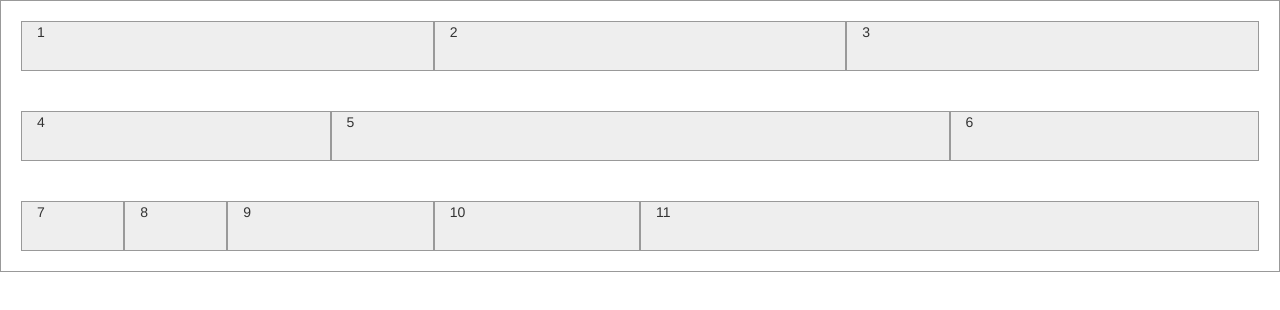
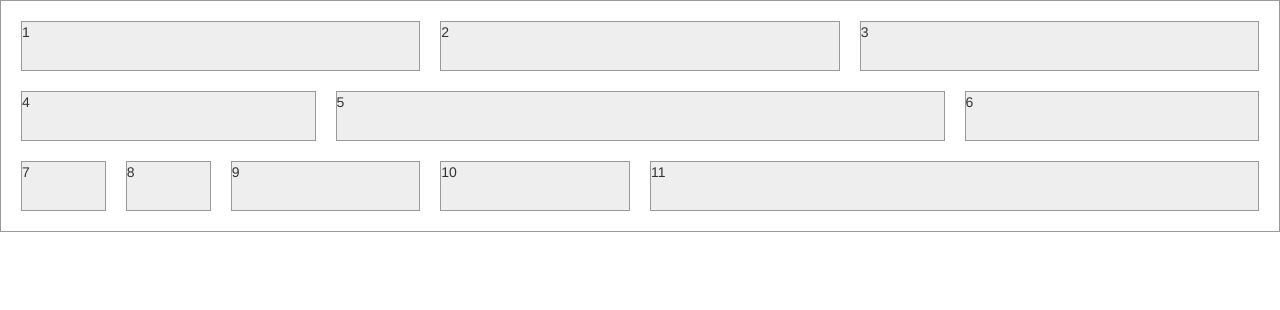
Before and after one commit to visugar/ife2017, a plain HTML site: page 01xiaowei/task08/index.html in a window 1280 px wide. Drawn offline with Linux system fonts and the light colour scheme.

Commit message:
modified task08

```diff
--- a/01xiaowei/task08/index.html
+++ b/01xiaowei/task08/index.html
@@ -6,14 +6,22 @@
     <!-- 最新版本的 Bootstrap 核心 CSS 文件 -->
     <link rel="stylesheet" href="../bootstrap-3.3.7-dist/css/bootstrap.min.css">
     <style>
+        body{
+            margin: 0;
+            padding: 0;
+        }
         .container-fluid{
             border: 1px solid #999;
-            /*padding: 20px;*/
+            padding: 10px;
         }
         .row{
-            padding: 20px;
+            width: 100%;
+            margin-left: 0px;
         }
-        .row div{
+        [class *="col"] {
+            padding: 10px;
+        }
+        .row .box{
             height: 50px;
             background-color: #eee;
             border: 1px solid #999;
@@ -23,21 +31,21 @@
 <body>
 <div class="container-fluid">
     <div class="row">
-        <div class="col-sm-4 col-xs-6">1</div>
-        <div class="col-sm-4 col-xs-6">2</div>
-        <div class="col-sm-4 col-xs-12">3</div>
+        <div class="col-sm-4 col-xs-6"><div class="box">1</div></div>
+        <div class="col-sm-4 col-xs-6"><div class="box">2</div></div>
+        <div class="col-sm-4 col-xs-12"><div class="box">3</div></div>
     </div>
     <div class="row">
-        <div class="col-sm-3 col-xs-3">4</div>
-        <div class="col-sm-6 col-xs-6">5</div>
-        <div class="col-sm-3 col-xs-3">6</div>
+        <div class="col-sm-3 col-xs-3"><div class="box">4</div></div>
+        <div class="col-sm-6 col-xs-6"><div class="box">5</div></div>
+        <div class="col-sm-3 col-xs-3"><div class="box">6</div></div>
     </div>
     <div class="row">
-        <div class="col-sm-1 col-xs-2">7</div>
-        <div class="col-sm-1 col-xs-2">8</div>
-        <div class="col-sm-2 col-xs-8">9</div>
-        <div class="col-sm-2 col-xs-3">10</div>
-        <div class="col-sm-6 col-xs-3">11</div>
+        <div class="col-sm-1 col-xs-2"><div class="box">7</div></div>
+        <div class="col-sm-1 col-xs-2"><div class="box">8</div></div>
+        <div class="col-sm-2 col-xs-8"><div class="box">9</div></div>
+        <div class="col-sm-2 col-xs-3"><div class="box">10</div></div>
+        <div class="col-sm-6 col-xs-3"><div class="box">11</div></div>
     </div>
 </div>
 
```
